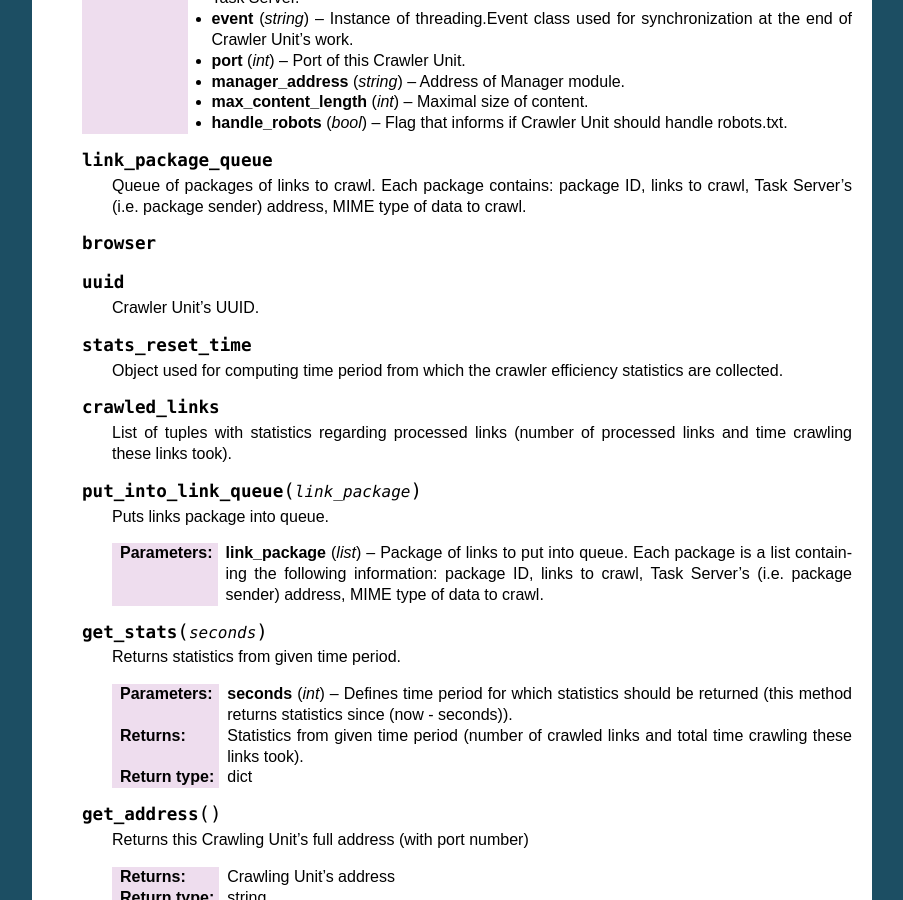
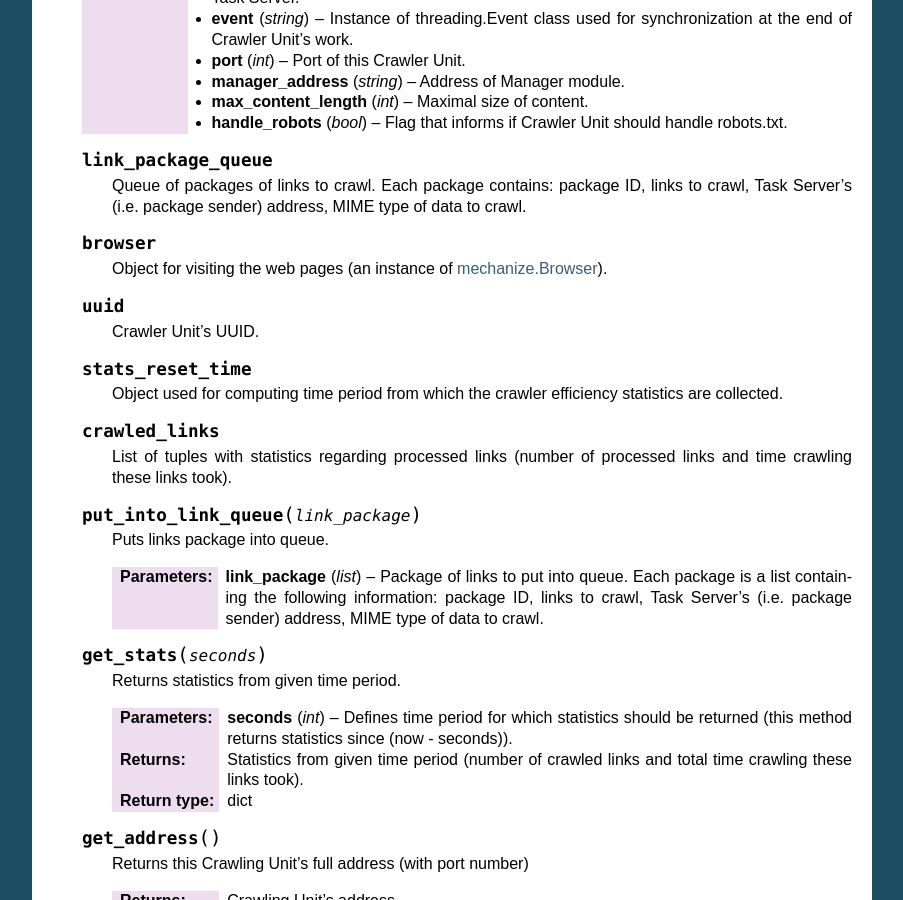
Before and after one commit to agh-glk/fcs, a Sphinx documentation site: the page built from docs/source/crawler/crawler.rst, in a window 1280 px wide and 900 px high, scrolled down 617 px. Shown: the whole window, without its empty margins (198-1101 px from the left). Built offline with Sphinx 7.4.7, drawn with Linux system fonts in a browser that asks for light colours; formulas are drawn with MathJax 3.

Commit message:
[NT] Edit

```diff
--- a/docs/source/crawler/crawler.rst
+++ b/docs/source/crawler/crawler.rst
@@ -45,6 +45,8 @@ This module contains Crawler Unit implementation.
       Queue of packages of links to crawl. Each package contains: package ID, links to crawl, Task Server's (i.e. package sender) address, MIME type of data to crawl.
 
    .. py:attribute:: browser
+
+      Object for visiting the web pages (an instance of `mechanize.Browser <http://wwwsearch.sourceforge.net/mechanize/>`_).
 
    .. py:attribute:: uuid
 
```
